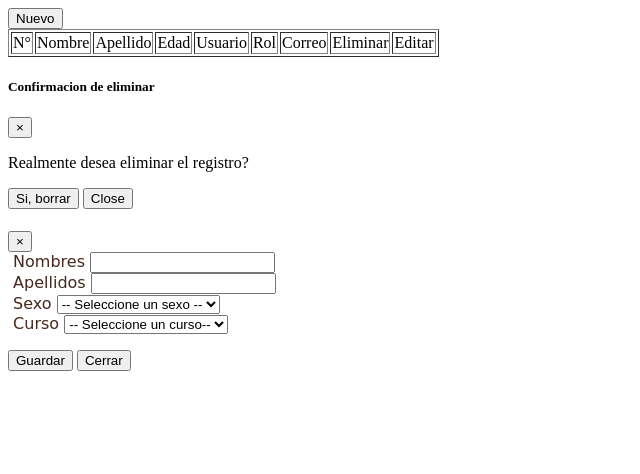
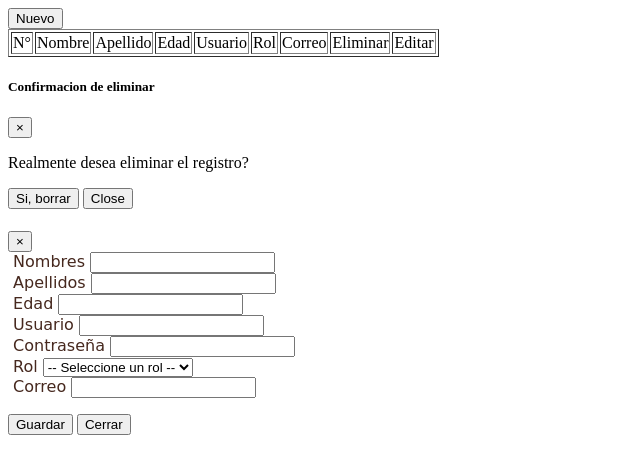
Before and after one commit to blacksperm/marketplace, a CodeIgniter app: the page made by application/views/usuario_view.php in a window 1280 px wide. Shown: the top 474 px of the page, without its empty margins (0-640 px from the left). Run offline with CodeIgniter, Linux system fonts and the light colour scheme.

Commit message:
función de mostrar,eliminar,ingrensar completas de la tabla usuarios

```diff
--- a/application/helpers/usuario_helper.php
+++ b/application/helpers/usuario_helper.php
@@ -109,5 +109,93 @@ $('#nueUsu').click(function(){
 			$('#formUsuario').attr('action','<?= base_url('usuario_controller/ingresar')?>');
 		});
 
+//llamada de la funcion para mostrar los roles
+get_rol();
+
+
+function get_rol(){
+			//Definimos que trabajaremos con ajax
+			$.ajax({
+				//tipo de solicitud a realizar
+				type: 'ajax',
+				//direccion hacia donde enviaremos la informacion (controlador/metodo)
+				url: '<?= base_url('usuario_controller/get_rol') ?>',
+				//Tipo de respuesta que recibiremos
+				dataType: 'json',
+
+				//Si la peticion fue exitosa recibiremos una respuesta, en este caso en la variable "respuesta" recibiremos
+				//los registros de la tabla sexo
+				success: function(datos){
+					//Creamos una variable que servira para crear los option del select
+					var op = '';
+					//variable para recorrer el for
+					var i;
+
+					//agregamos a op un option vacio para que no aparezca ninguna opcion seleccionada
+					op +="<option value=''>--Seleccione un rol--</option>";
+					//recorremos los datos recibidos, con datos.length obtenemos la longitud del arreglo
+					//osea, numero de registros recibidos
+					for(i=0; i<datos.length; i++){
+						//en la variable op vamos guardando cada registro obtenido del modelo
+						op +="<option value='"+datos[i].id_rol+"'>"+datos[i].rol+"</option>";
+					}
+					//al select con el id sexo le entregamos la variable op que contiene los option
+					$('#rol').html(op);
+				}
+			});
+		}//fin de funcion para mostrar roles
+
+//agregamos un evento al boton del modal GUARDAR
+$('#btnGuardar').click(function(){
+
+			//capturamos lo que este en el atributo action del formulario
+			$url = $('#formUsuario').attr('action');
+			//capturamos todos los datos del formulario
+			$data = $('#formUsuario').serialize();
+
+			//Definimos que trabajaremos con ajax
+			$.ajax({
+				//tipo de solicitud a realizar
+				type: 'ajax',
+				//metodo de envio de los datos (puede ser get)
+				method: 'post',
+				//direccion hacia donde enviaremos la informacion (controlador/metodo)
+				url: $url,
+				//datos a enviar, $data contiene TODA la informacion del formulario
+				data: $data,
+				//Tipo de respuesta que recibiremos
+				dataType: 'json',
+
+				//Si la peticion fue exitosa recibiremos una respuesta, en este caso en la variable "respuesta" recibiremos la palabra add o edi
+				//add la recibiremos cuando una insercion fue exitosa
+				//edi la recibiremos cuando una actualizacion fue exitosa
+				success: function(respuesta){
+					//Ocultamos el moda, hide significa "oculto"
+					$('#usuario').modal('hide');
+					//si la respuesta recibida es add mostramos una alerta de ingreso exitoso
+					if(respuesta=='add'){
+						//si la respuesta que recibimos del modelo es ADD, mostramos una alerta indicando
+						//que el registro fue ingresado exitosamente
+						//success tipo de notificacion ---- 10 segundos a mostrar la alerta
+						alertify.notify('Ingresado exitosamente!', 'success',10, null);
+					}else if(respuesta=='edi'){
+						//si la respuesta que recibimos del modelo es EDI, mostramos una alerta indicando
+						//que el registro fue actualizado exitosamente
+						//success tipo de notificacion ---- 10 segundos a mostrar la alerta
+						alertify.notify('Actualizado exitosamente!', 'success',10, null);
+					}else{
+						//si la respuesta que recibimos del modelo es NO ES ADD o EDI, mostramos una alerta indicando que hubi error al realizar la accion (ya sea insertar o actualizar)
+						//error tipo de notificacion ---- 10 segundos a mostrar la alerta
+						alertify.notify('error al ingresar!', 'error',10, null);
+					}
+					//Limpiar inputs de formulario
+					$('#formUsuario')[0].reset();
+					//Actualizar la tabla con el nuevo registro
+					mostrarUsuarios();
+				}
+			});
+
+		});//fin evento del boton guardar del modal
+
 });//fin de la estructura
 </script>
--- a/application/views/usuario_view.php
+++ b/application/views/usuario_view.php
@@ -1,6 +1,6 @@
 <?php $this->load->helper('usuario') ?>
 <body>
-	<button type="button" class="btn btn-success" id="nueAlu">Nuevo</button>
+	<button type="button" class="btn btn-success" id="nueUsu">Nuevo</button>
 
 
 	<table border="1">
@@ -46,7 +46,7 @@
 
 
 	<!-- The Modal -->
-	<div class="modal fade" id="alumno">
+	<div class="modal fade" id="usuario">
 		<div class="modal-dialog modal-lg">
 			<div class="modal-content">
 
@@ -59,7 +59,7 @@
 				<!-- Modal body -->
 				<div class="modal-body">
 					<form id="formUsuario" action="" method="POST" style="font-family: 'Montserrat', cursive; color: #46281e;">
-						<input type="hidden" name="id_alumno" id="id" value="0">
+						<input type="hidden" name="id_usuario" id="id" value="0">
 						<div class="row">
 							<div class="col">
 								<div class="input-group">
@@ -78,19 +78,38 @@
 						<div class="row my-3">
 							<div class="col">
 								<div class="input-group">
-									<span class="input-group-text" ><i class="fa fa-tags" >&nbsp</i>Sexo</span>
-									<select name="sexo" id="sexo" class="form-control" aria-label="Small" aria-describedby="inputGroup-sizing-sm">
-										<option value="">-- Seleccione un sexo --</option>
-									</select>
+									<span class="input-group-text" ><i class="fa fa-tags" >&nbsp</i>Edad</span>
+									<input type="number" class="form-control" aria-label="Small" aria-describedby="inputGroup-sizing-sm" name="edad" id="edad">
 								</div>
 							</div>
 							<div class="col">
 								<div class="input-group">
-									<span class="input-group-text" ><i class="fa fa-tags" >&nbsp</i>Curso</span>
-									<select name="curso" id="curso" class="form-control">
-										<option value="">-- Seleccione un curso--</option>
+									<span class="input-group-text" ><i class="fa fa-tags" >&nbsp</i>Usuario</span>
+									<input type="text" class="form-control" aria-label="Small" aria-describedby="inputGroup-sizing-sm" name="usuario" id="usuario">
+								</div>
+							</div>
+						</div>
+
+						<div class="row my-3">
+							<div class="col">
+								<div class="input-group">
+									<span class="input-group-text" ><i class="fa fa-tags" >&nbsp</i>Contraseña</span>
+									<input type="password" class="form-control" aria-label="Small" aria-describedby="inputGroup-sizing-sm" name="clave" id="clave">
+								</div>
+							</div>
+							<div class="col">
+								<div class="input-group">
+									<span class="input-group-text" ><i class="fa fa-tags" >&nbsp</i>Rol</span>
+									<select name="rol" id="rol" class="form-control" aria-label="Small" aria-describedby="inputGroup-sizing-sm">
+										<option value="">-- Seleccione un rol --</option>
 									</select>
 								</div>
+							</div>
+						</div>
+						<div class="col">
+							<div class="input-group">
+								<span class="input-group-text" ><i class="fa fa-tags" >&nbsp</i>Correo</span>
+								<input type="text" class="form-control" aria-label="Small" aria-describedby="inputGroup-sizing-sm" name="correo" id="correo">
 							</div>
 						</div>
 					</form>
```
Also changed, not shown: application/models/usuario_model.php (+19 -2 lines).
